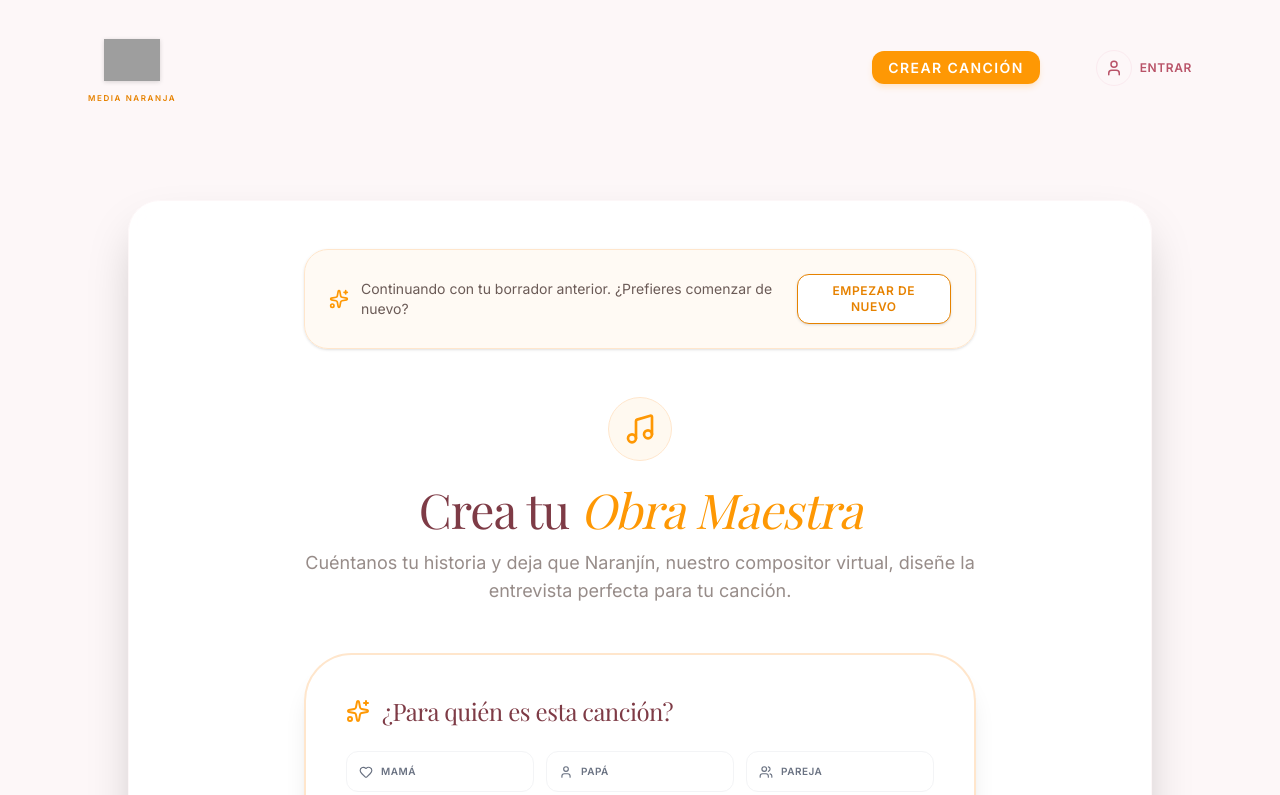
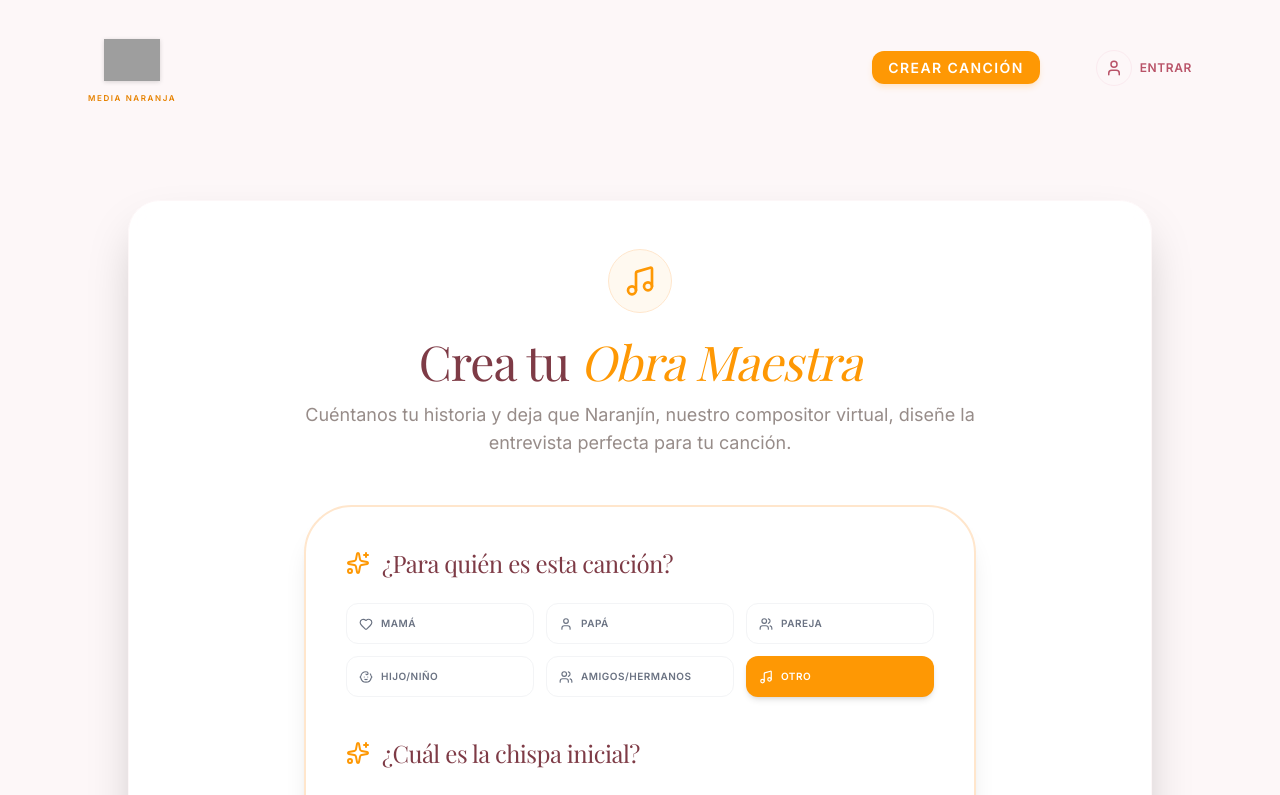
Before and after one commit to ritohp/MediaNaranja, a React (Vite) app: page /crear-cancion in a window 1280 px wide. Shown: the top 795 px of the page. Built offline with nearby package versions, Linux system fonts and the light colour scheme; grey boxes are pictures that could not be loaded; a web font is replaced by a local one.

Commit message:
fix: solucionar bucle infinito del banner de borrador al empezar de nuevo

```diff
--- a/src/pages/CreateSong.tsx
+++ b/src/pages/CreateSong.tsx
@@ -19,6 +19,15 @@ export default function CreateSong() {
   // Adaptar estructura antigua (donde las propiedades del formulario estaban en la raíz)
   const isOldDraft = parsedDraft && !parsedDraft.formData && parsedDraft.category;
   const draftData = isOldDraft ? { formData: parsedDraft } : parsedDraft;
+
+  // Determinar si el borrador guardado tiene progreso real
+  const hasSavedProgress = !!(draftData && (
+    (draftData.step && draftData.step > 1) ||
+    (draftData.initialContext && draftData.initialContext.trim() !== '') ||
+    (draftData.formData?.nombreDestinatario && draftData.formData.nombreDestinatario.trim() !== '') ||
+    (draftData.formData?.specificDetails && draftData.formData.specificDetails.trim() !== '') ||
+    (draftData.lyrics && draftData.lyrics.trim() !== '')
+  ));
 
   const [step, setStep] = useState(draftData?.step || 1);
   const [lyrics, setLyrics] = useState(draftData?.lyrics || '');
@@ -81,6 +90,13 @@ export default function CreateSong() {
 
   // AUTO-GUARDADO COMPLETO: Guarda todo el estado del borrador para no perder progreso
   useEffect(() => {
+    const hasProgress = step > 1 ||
+                        initialContext.trim() !== '' ||
+                        formData.nombreDestinatario.trim() !== '' ||
+                        formData.specificDetails.trim() !== '' ||
+                        lyrics.trim() !== '';
+
+    if (hasProgress) {
       const draft = {
         formData,
         step,
@@ -92,6 +108,9 @@ export default function CreateSong() {
         interviewAnswers
       };
       localStorage.setItem('mn_draft_song', JSON.stringify(draft));
+    } else {
+      localStorage.removeItem('mn_draft_song');
+    }
   }, [formData, step, lyrics, currentSongId, formPhase, initialContext, aiQuestions, interviewAnswers]);
 
   const handleClearDraft = () => {
@@ -779,7 +798,7 @@ INSTRUCCIONES:
 
         {step === 1 && (
           <div className="space-y-12">
-            {savedDraft && (
+            {hasSavedProgress && (
               <div className="flex flex-col sm:flex-row items-center justify-between gap-4 bg-naranja-50/70 border border-naranja-100 rounded-3xl p-6 max-w-2xl mx-auto text-sm text-naranja-950 animate-in fade-in duration-500 shadow-sm">
                 <div className="flex items-center gap-3 text-center sm:text-left">
                   <Sparkles className="text-naranja-500 shrink-0" size={20} />
```
Lines whose indentation alone changed are shown as unchanged.
